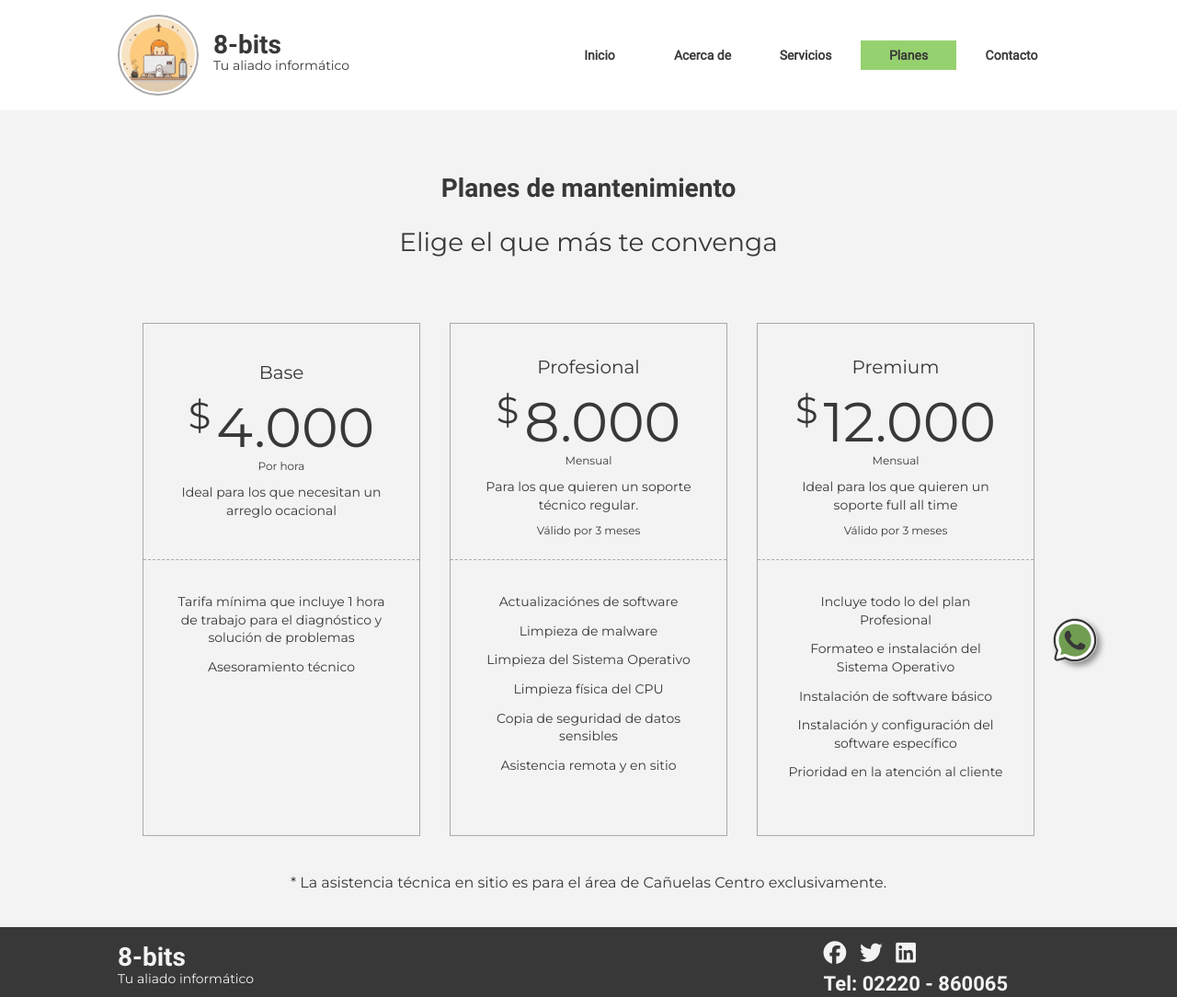
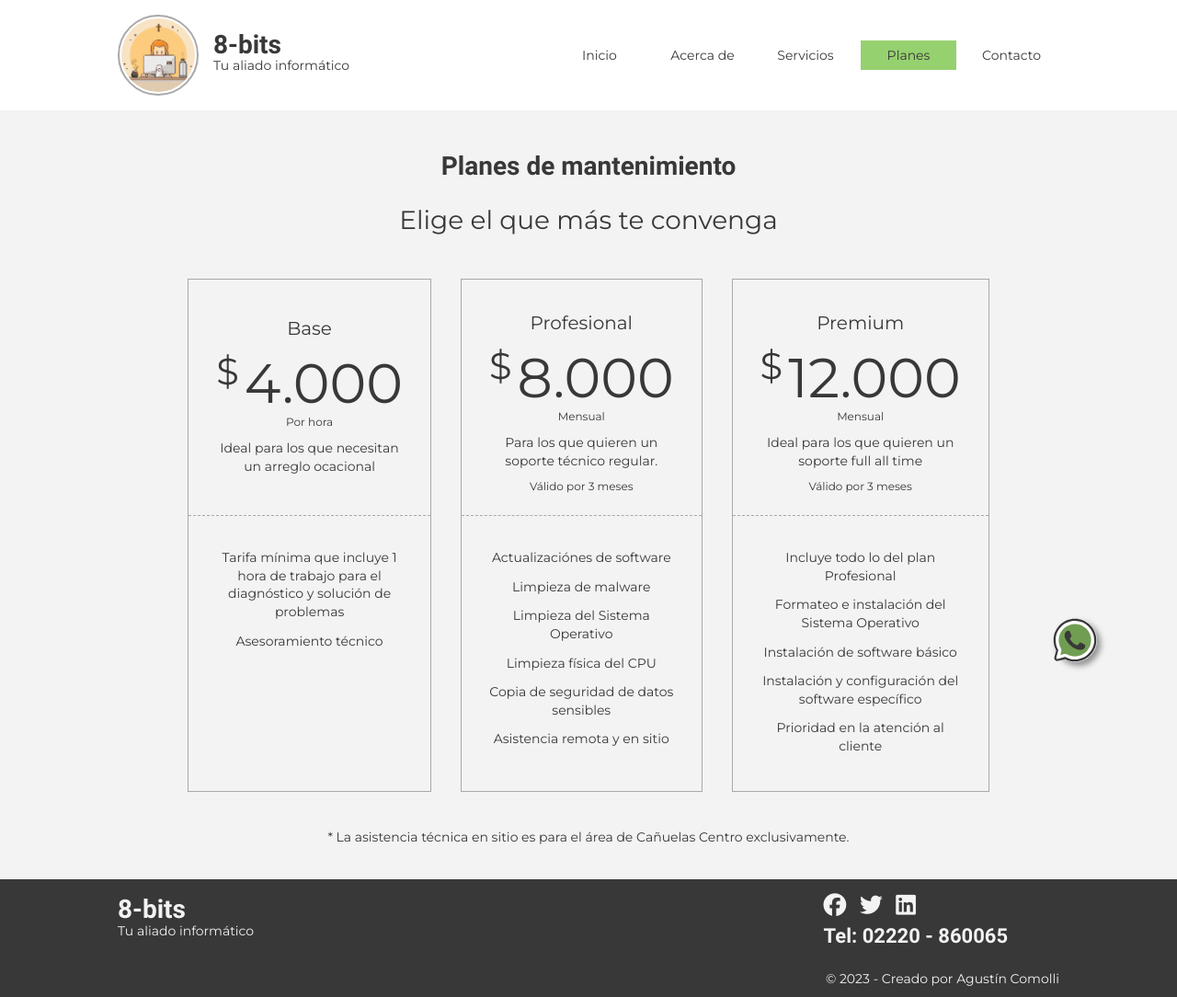
Before and after one commit to agustincomolli/8-bits, a plain HTML site: page pages/plans.html in a window 1280 px wide. Shown: the top 1084 px of the page at 92% size. Drawn offline with Linux system fonts and the light colour scheme.

Commit message:
fix(web): fix padding in main
fix(web): change style of paragraphs

fix(web): add plan-wrapper to plans.html

feat(web): add phone numbers validator and add input phone in contact.html

```diff
--- a/assets/styles/partials/_contact.css
+++ b/assets/styles/partials/_contact.css
@@ -51,7 +51,7 @@
   .contact-wrapper {
     width: 100%;
     display: grid;
-    grid-template-columns: 184px 1fr 1fr;
+    grid-template-columns: minmax(184px, 300px) 1fr 1fr;
     gap: 2rem;
     margin-top: 1rem;
   }
--- a/assets/styles/partials/_general.css
+++ b/assets/styles/partials/_general.css
@@ -15,6 +15,12 @@ a {
 
 }
 
+p,
+li {
+  font: var(--font-paragraph-2);
+  color: var(--color-base-dark);
+}
+
 .logo-text {
   display: flex;
   flex-direction: column;
--- a/assets/styles/partials/_plans.css
+++ b/assets/styles/partials/_plans.css
@@ -1,4 +1,4 @@
-main {
+.plan-wrapper {
   padding: 1.25rem 1rem;
   display: flex;
   flex-direction: column;
@@ -111,7 +111,7 @@ main {
 
 @media(min-width:824px) {
   .plans-titles {
-    padding: 2.5rem 1rem;
+    padding: 1rem 1rem;
   }
 
   .plans-titles h2 {
--- a/pages/plans.html
+++ b/pages/plans.html
@@ -52,6 +52,7 @@
   </header>
 
   <main>
+    <div class="plan-wrapper">
       <section class="plans-titles">
         <h2>Planes de mantenimiento</h2>
         <h3>Elige el que más te convenga</h3>
@@ -68,7 +69,8 @@
           </div>
           <div class="more-info">
             <ul class="plan-details">
-            <li class="plan-details-item">Tarifa mínima que incluye 1 hora de trabajo para el diagnóstico y solución de
+              <li class="plan-details-item">Tarifa mínima que incluye 1 hora de trabajo para el diagnóstico y solución
+                de
                 problemas</li>
               <li class="plan-details-item">Asesoramiento técnico</li>
             </ul>
@@ -117,6 +119,7 @@
       <section class="support-area">
         <p>* La asistencia técnica en sitio es para el área de Cañuelas Centro exclusivamente.</p>
       </section>
+    </div>
   </main>
 
   <!-- Icono de WhatsApp -->
```
Also changed, not shown: assets/scripts/index.js (+23 -0 lines), pages/contact.html (+1 -0 lines). Lines whose indentation alone changed are shown as unchanged.
